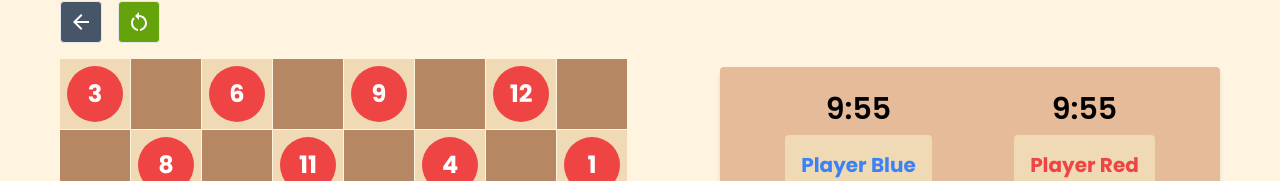
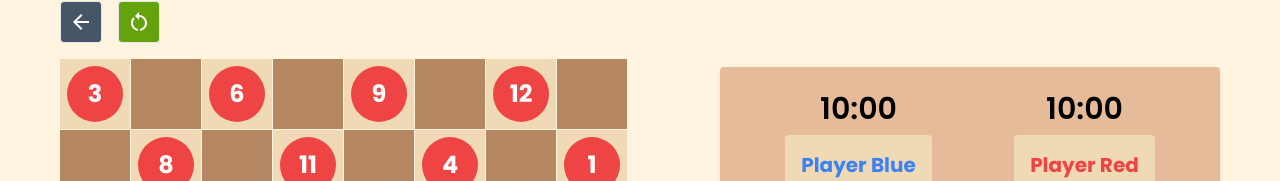
Before and after one commit to Keeeyaan/damath, a React (Vite) app: page /play in a window 1280 px wide. Shown: the part 108-289 px from the top of the page. Built offline with nearby package versions, Linux system fonts and the light colour scheme.

Commit message:
added logic start timer on first piece move

```diff
--- a/src/components/Board.jsx
+++ b/src/components/Board.jsx
@@ -15,6 +15,7 @@ const Board = ({
   minusRedCountdown,
   minusBlueCountdown,
   setCurrentTurn,
+  setGameIsStart,
   winner,
   setWinner,
   gameOver,
@@ -301,6 +302,7 @@ const Board = ({
 
       if (srcPiece.isBlue !== currentPlayerIsBlue) return;
 
+      setGameIsStart(true);
       //Create a shallow copy of the pieces to ensure immutability
       const newPieces = pieces.map((row) => [...row]);
 
--- a/src/components/Game.jsx
+++ b/src/components/Game.jsx
@@ -15,6 +15,7 @@ const Game = () => {
   const [currentTurn, setCurrentTurn] = useState(true);
   const [winner, setWinner] = useState(null);
   const [gameOver, setGameOver] = useState(false);
+  const [gameIsStart, setGameIsStart] = useState(false);
 
   const minusRedCountdown = () => {
     setRedTimeLeft((prevTimeLeft) => Math.max(prevTimeLeft - 30, 0));
@@ -65,6 +66,7 @@ const Game = () => {
             playerBlueScore={playerBlueScore}
             playerRedScore={playerRedScore}
             setCurrentTurn={setCurrentTurn}
+            setGameIsStart={setGameIsStart}
             winner={winner}
             setWinner={setWinner}
             gameOver={gameOver}
@@ -80,6 +82,7 @@ const Game = () => {
           playerBlueScore={playerBlueScore}
           playerRedScore={playerRedScore}
           onTimerComplete={playerTimerCompleteHandler}
+          gameIsStart={gameIsStart}
         />
       </div>
     </div>
--- a/src/components/ScoreBoard.jsx
+++ b/src/components/ScoreBoard.jsx
@@ -11,6 +11,7 @@ const ScoreBoard = ({
   setBlueTimeLeft,
   currentTurn,
   onTimerComplete,
+  gameIsStart,
 }) => {
   return (
     <div className="h-[450px] w-[500px] bg-[#e6bb99] shadow-md rounded p-6 ">
@@ -21,7 +22,7 @@ const ScoreBoard = ({
               className="font-semibold text-center text-3xl mb-2"
               timeLeft={blueTimeLeft}
               setTimeLeft={setBlueTimeLeft}
-              runOnStart
+              runOnStart={gameIsStart}
               onComplete={onTimerComplete}
             />
             <div className="bg-[#f0d9b5] p-4 rounded text-center">
@@ -38,7 +39,7 @@ const ScoreBoard = ({
               className="font-semibold text-center text-3xl mb-2"
               timeLeft={redTimeLeft}
               setTimeLeft={setRedTimeLeft}
-              runOnStart
+              runOnStart={gameIsStart}
               onComplete={onTimerComplete}
             />
             <div className="bg-[#f0d9b5] p-4 rounded text-center">
```
